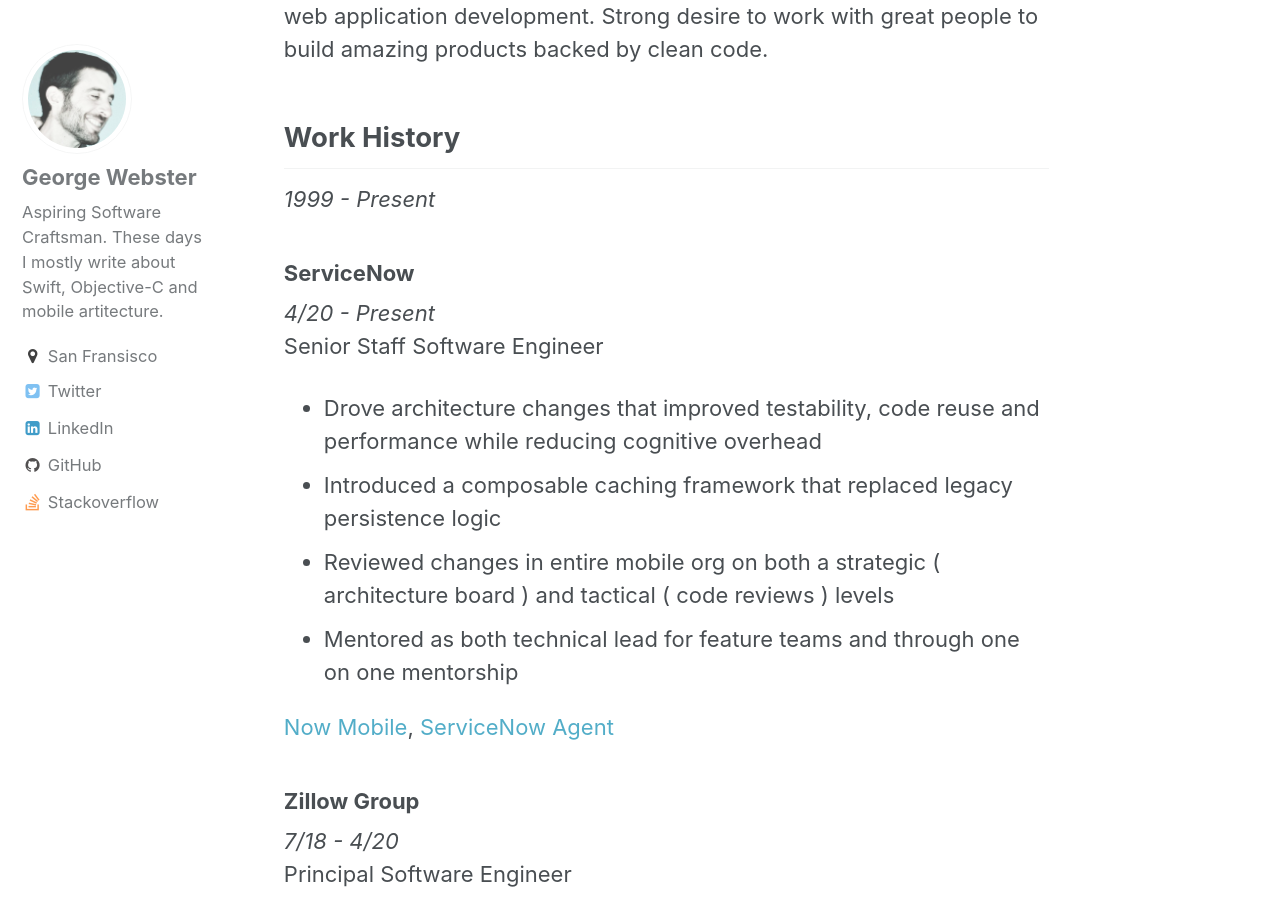
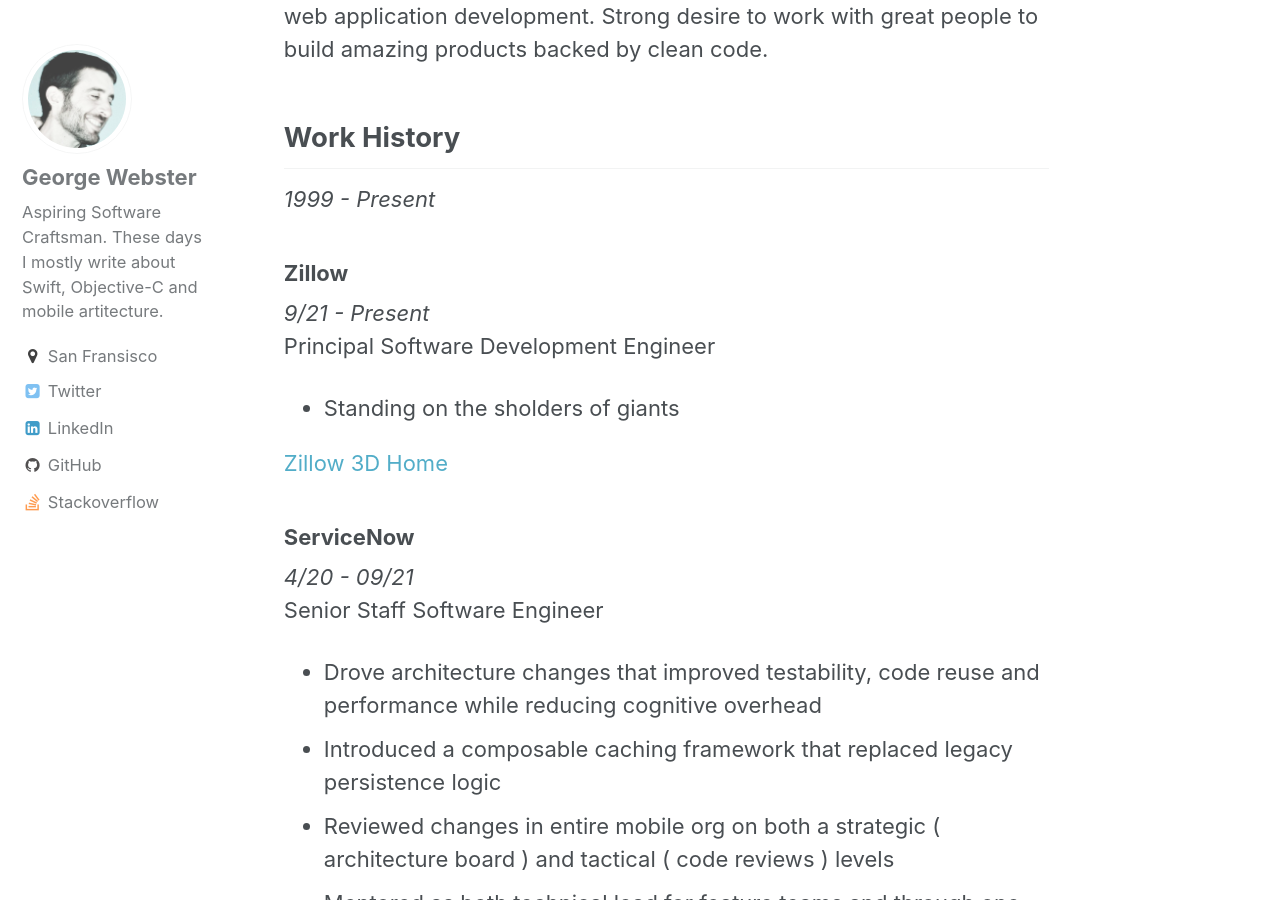
Before and after one commit to ethyreal/ethyreal.com, a Jekyll site: the page built from _pages/resume.md, in a window 1280 px wide and 900 px high, scrolled down 345 px. Built offline with Jekyll 4.4.1, drawn with Linux system fonts in a browser that asks for light colours.

Commit message:
resume update

```diff
--- a/_pages/resume.md
+++ b/_pages/resume.md
@@ -13,10 +13,19 @@ Passionate software engineer with extensive experience in mobile and web applica
 
 _1999 - Present_
 
+### Zillow ###
+
+_9/21 - Present_
+Principal Software Development Engineer
+
+- Standing on the sholders of giants
+
+[Zillow 3D Home](https://apps.apple.com/us/app/zillow-3d-home/id1265223425)
+
 
 ### ServiceNow ###
 
-_4/20 - Present_
+_4/20 - 09/21_
 Senior Staff Software Engineer
 
 - Drove architecture changes that improved testability, code reuse and performance while reducing cognitive overhead
```
